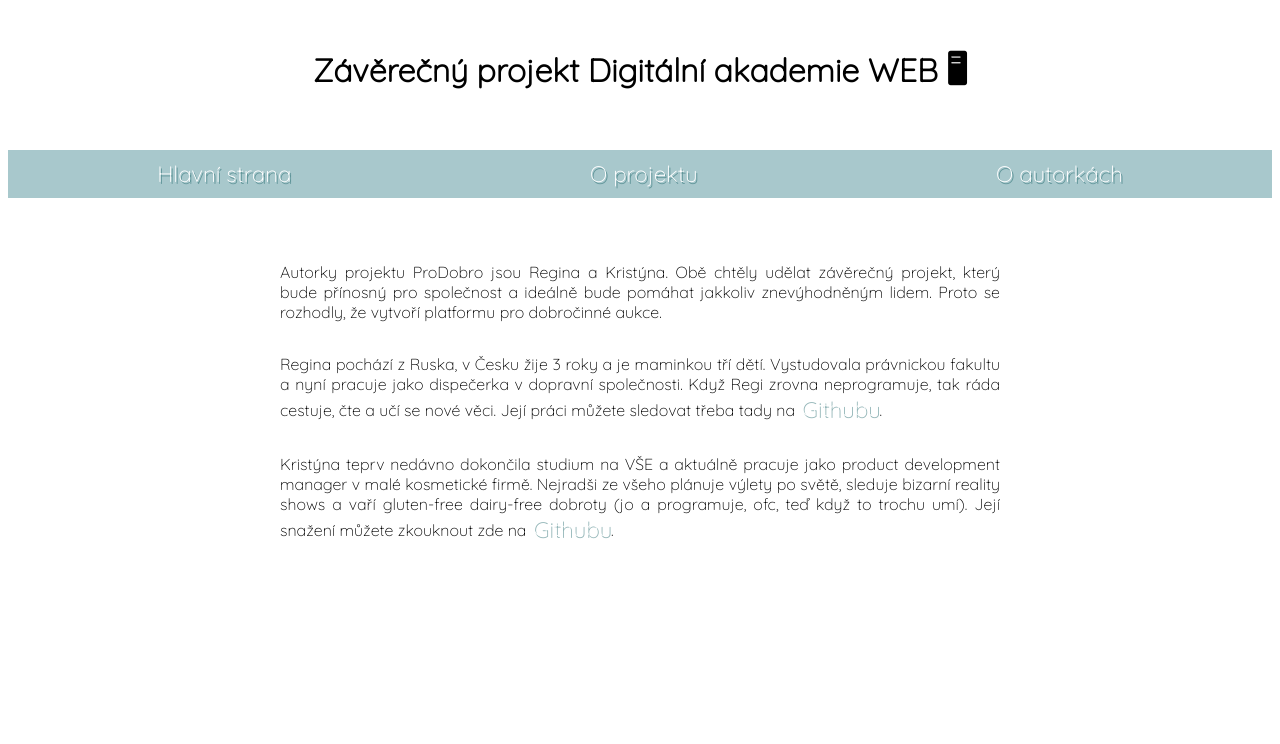
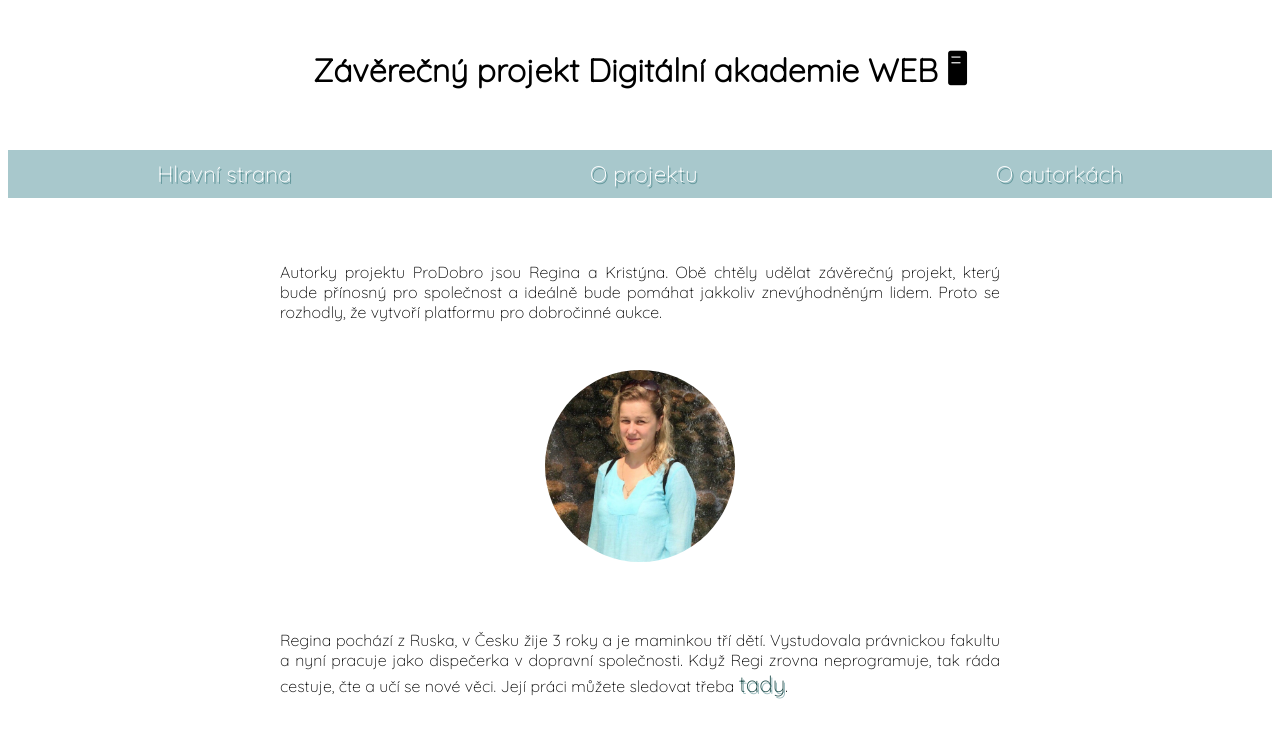
Before and after one commit to kristynyje/O-projektu, a React app: page /autorky in a window 1280 px wide. Shown: the top 744 px of the page. Built offline with nearby package versions, Linux system fonts and the light colour scheme; a web font is replaced by a local one.

Commit message:
small changes

```diff
--- a/src/autorky/index.jsx
+++ b/src/autorky/index.jsx
@@ -1,6 +1,6 @@
 import React from 'react';
-import { FontAwesomeIcon } from '@fortawesome/react-fontawesome';
-import { faGithub } from '@fortawesome/free-brands-svg-icons';
+import Kristyna from '/src/main/foto.Kristyna.jpg';
+import Regina from '/src/main/foto.Regina.jpg';
 
 /* TODO: Vložit ke každé autorce fotku, nastylovat, vložit linky s odkazem na Github, při kliknutí "tady" a "zde" */
 
@@ -15,21 +15,29 @@ export const Autorky = () => {
           pomáhat jakkoliv znevýhodněným lidem. Proto se rozhodly, že vytvoří
           platformu pro dobročinné aukce.{' '}
         </p>
+        <img className="authors_photo" src={Regina} alt="autorka Regina" />
         <p className="p_autorky">
           {' '}
           Regina pochází z Ruska, v Česku žije 3 roky a je maminkou tří dětí.
           Vystudovala právnickou fakultu a nyní pracuje jako dispečerka v
           dopravní společnosti. Když Regi zrovna neprogramuje, tak ráda cestuje,
-          čte a učí se nové věci. Její práci můžete sledovat třeba tady na
-          <a href="https://github.com/Regi25"> Githubu</a>.
+          čte a učí se nové věci. Její práci můžete sledovat třeba{' '}
+          <a className="autorky_odkaz" href="https://github.com/Regi25">
+            tady
+          </a>
+          .
         </p>
+        <img className="authors_photo" src={Kristyna} alt="autorka Kristýna" />
         <p className="p_autorky">
           Kristýna teprv nedávno dokončila studium na VŠE a aktuálně pracuje
           jako product development manager v malé kosmetické firmě. Nejradši ze
           všeho plánuje výlety po světě, sleduje bizarní reality shows a vaří
-          gluten-free dairy-free dobroty (jo a programuje, ofc, teď když to
-          trochu umí). Její snažení můžete zkouknout zde na
-          <a href="https://github.com/kristynyje"> Githubu</a>.
+          gluten-free dairy-free dobroty (jo a programuje teď když to trochu
+          umí). Její snažení můžete zkouknout{' '}
+          <a className="autorky_odkaz" href="https://github.com/kristynyje">
+            zde
+          </a>
+          .
         </p>
       </div>
     </>
--- a/src/projekt/index.jsx
+++ b/src/projekt/index.jsx
@@ -1,5 +1,4 @@
 import React from 'react';
-import Logo from './logo.png';
 
 export const Projekt = () => {
   return (
--- a/src/style.css
+++ b/src/style.css
@@ -83,6 +83,16 @@ a:link {
   text-shadow: 1.5px 1.5px rgba(1, 83, 88, 0.425);
   text-decoration: none;
   font-size: 1rem;
+}
+.autorky_odkaz:link {
+  color: rgb(36, 81, 79);
+}
+.autorky_odkaz:visited {
+  color: rgb(76, 116, 114);
+}
+
+.autorky_odkaz:hover {
+  color: rgba(30, 69, 37, 0.661);
 }
 
 a:visited {
```
